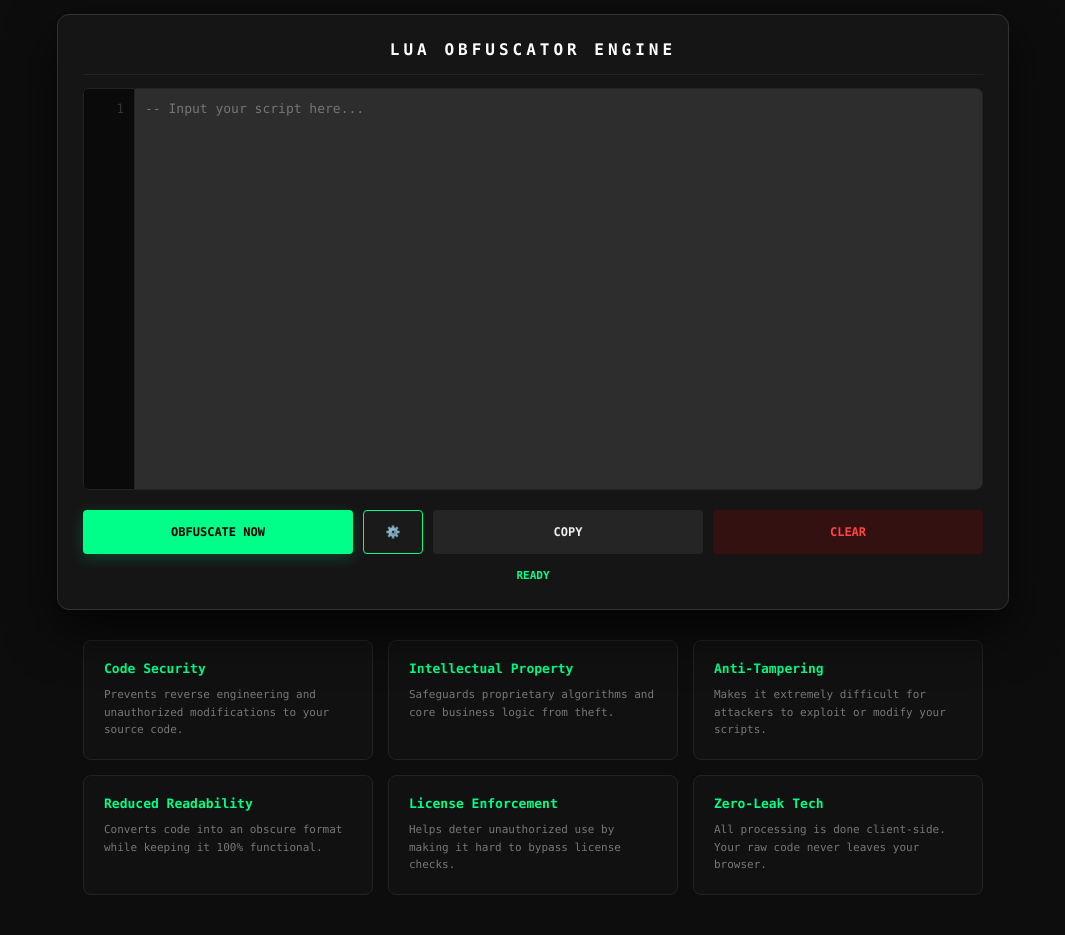
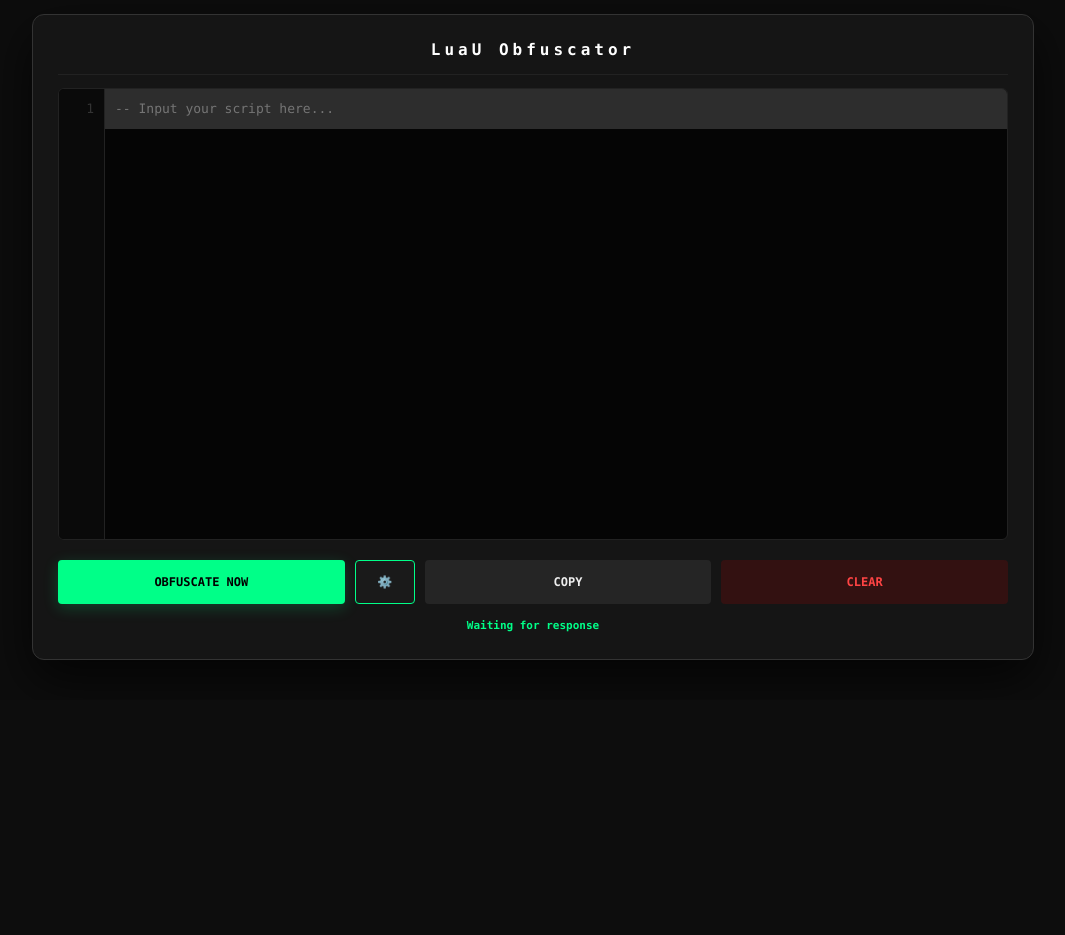
Before and after one commit to tienxida112-blip/Obfuscator, a plain HTML site: page index.html in a window 1280 px wide. Shown: the part 203-1138 px from the top of the page, without its empty margins (107-1172 px from the left). After the commit the page ends 903 px from the top, so only its background shows below. Drawn offline with nearby package versions, Linux system fonts and the light colour scheme.

Commit message:
Refactor HTML structure and improve styles
Updated the title and various styles for better UI. Enhanced editor functionality and adjusted layout.

```diff
--- a/index.html
+++ b/index.html
@@ -2,11 +2,11 @@
 <html lang="en">
 <head>
     <meta charset="UTF-8">
-    <title>tienxida112-blip | Obfuscator Engine</title>
+    <title>LuaU Obfuscator</title>
     <link href="https://cdnjs.cloudflare.com/ajax/libs/prism/1.29.0/themes/prism-tomorrow.min.css" rel="stylesheet" />
     <style>
-        :root { --primary: #00ff88; --bg: #0d0d0d; --card: #151515; }
-        body { background: var(--bg); color: var(--primary); font-family: 'Consolas', monospace; display: flex; flex-direction: column; align-items: center; min-height: 100vh; margin: 0; padding: 40px 0; overflow-x: hidden; }
+        :root { --primary: #00ff88; --bg: #0d0d0d; --card: #151515; --font: 'Consolas', 'Monaco', monospace; }
+        body { background: var(--bg); color: var(--primary); font-family: var(--font); display: flex; flex-direction: column; align-items: center; min-height: 100vh; margin: 0; padding: 40px 0; overflow-x: hidden; }
 
         .profile { text-align: center; margin-bottom: 30px; text-decoration: none; display: block; transition: 0.3s; }
         .profile:hover { transform: scale(1.05); }
@@ -14,26 +14,84 @@
         .profile h1 { color: #fff; margin: 10px 0 5px; font-size: 22px; }
         .profile span { color: #666; font-size: 12px; letter-spacing: 3px; text-transform: uppercase; }
 
-        .window { width: 900px; background: var(--card); padding: 25px; border-radius: 12px; border: 1px solid #333; box-shadow: 0 20px 50px rgba(0,0,0,0.7); position: relative; }
+        .window { width: 950px; background: var(--card); padding: 25px; border-radius: 12px; border: 1px solid #333; box-shadow: 0 20px 50px rgba(0,0,0,0.7); position: relative; }
         .window.blur { filter: blur(8px); pointer-events: none; }
         h2 { text-align: center; margin-top: 0; color: #fff; font-size: 16px; letter-spacing: 4px; border-bottom: 1px solid #222; padding-bottom: 15px; }
 
-        /* RE-FIXED EDITOR LAYOUT */
-        .editor-wrapper { display: flex; background: #050505; border: 1px solid #222; border-radius: 6px; height: 400px; overflow: hidden; position: relative; }
+        /* PHƯƠNG PHÁP FIX LỆCH DÒNG TRIỆT ĐỂ: CSS GRID OVERLAY */
+        .editor-wrapper {
+            display: flex;
+            background: #050505;
+            border: 1px solid #222;
+            border-radius: 6px;
+            height: 450px;
+            overflow: auto; /* Scroll chính nằm ở đây */
+            position: relative;
+        }
 
-        .editor-scroller { display: flex; flex: 1; overflow: auto; position: relative; scroll-behavior: auto; }
+        .gutter {
+            background: #0a0a0a;
+            border-right: 1px solid #222;
+            min-width: 45px;
+            padding: 10px 0;
+            text-align: right;
+            user-select: none;
+            position: sticky;
+            left: 0;
+            z-index: 10;
+        }
+        .line-numbers {
+            color: #333;
+            font-size: 13px;
+            line-height: 1.5;
+            padding-right: 10px;
+            font-family: var(--font);
+        }
 
-        .gutter { background: #0a0a0a; border-right: 1px solid #222; min-width: 50px; flex-shrink: 0; position: sticky; left: 0; z-index: 5; }
-        .line-numbers { color: #333; padding: 10px 0; text-align: right; font-size: 13px; line-height: 1.5; padding-right: 10px; user-select: none; pointer-events: none; }
+        .editor-area {
+            position: relative;
+            flex-grow: 1;
+            min-width: fit-content;
+        }
 
-        .editor-container { position: relative; flex: 1; min-width: 1000px; } /* min-width để scroll ngang ko bị vỡ */
-        #editor, #highlight-layer { position: absolute; top: 0; left: 0; width: 100%; height: 100%; margin: 0; padding: 10px; box-sizing: border-box; font-family: 'Consolas', monospace; font-size: 13px; line-height: 1.5; border: none; outline: none; white-space: pre; overflow: hidden; }
+        #editor, #highlight-layer {
+            margin: 0;
+            padding: 10px;
+            border: none;
+            outline: none;
+            font-family: var(--font);
+            font-size: 13px;
+            line-height: 1.5;
+            white-space: pre;
+            tab-size: 4;
+            box-sizing: border-box;
+            display: block;
+            min-width: 100%;
+        }
 
-        #editor { color: transparent; caret-color: var(--primary); background: transparent; z-index: 2; resize: none; width: 100%; height: 100%; }
-        #highlight-layer { z-index: 1; pointer-events: none; color: #888; width: 100%; height: 100%; }
+        #editor {
+            position: relative;
+            background: transparent;
+            color: transparent;
+            caret-color: var(--primary);
+            z-index: 2;
+            resize: none;
+            overflow: hidden; /* Để wrapper gánh scroll */
+            width: 100%;
+        }
 
+        #highlight-layer {
+            position: absolute;
+            top: 0;
+            left: 0;
+            z-index: 1;
+            pointer-events: none;
+            color: #888;
+        }
+
+        /* Control UI */
         .btn-group { display: flex; gap: 10px; margin-top: 20px; }
-        button { flex: 1; padding: 14px; border: none; border-radius: 4px; font-weight: bold; cursor: pointer; transition: 0.3s; font-family: 'Consolas', monospace; font-size: 12px; text-transform: uppercase; }
+        button { flex: 1; padding: 14px; border: none; border-radius: 4px; font-weight: bold; cursor: pointer; transition: 0.3s; font-family: var(--font); font-size: 12px; text-transform: uppercase; }
         .btn-obf { background: var(--primary); color: #000; box-shadow: 0 4px 15px rgba(0, 255, 136, 0.2); }
         .btn-obf:hover { box-shadow: 0 0 25px var(--primary); transform: translateY(-2px); }
         .btn-setting { background: #1a1a1a; color: var(--primary); width: 60px; flex: none; border: 1px solid var(--primary); }
@@ -41,20 +99,9 @@
         .btn-clear { background: #331111; color: #ff4444; }
         #status { text-align: center; margin-top: 15px; font-size: 11px; font-weight: bold; height: 15px; }
 
-        .features { display: grid; grid-template-columns: repeat(3, 1fr); gap: 15px; width: 900px; margin-top: 30px; }
-        .feat-card { background: #111; border: 1px solid #222; padding: 20px; border-radius: 8px; transition: 0.4s; cursor: default; }
-        .feat-card:hover { border-color: var(--primary); box-shadow: 0 0 20px rgba(0, 255, 136, 0.15); transform: translateY(-5px); }
-        .feat-card h3 { color: var(--primary); font-size: 13px; margin: 0 0 10px 0; }
-        .feat-card p { color: #777; font-size: 11px; margin: 0; line-height: 1.6; }
-
-        .faq { width: 900px; margin-top: 40px; border-top: 1px solid #222; padding-top: 25px; }
-        .faq-item { margin-bottom: 20px; }
-        .faq-q { color: #fff; font-size: 14px; margin-bottom: 8px; display: flex; align-items: center; gap: 10px; }
-        .faq-q::before { content: '●'; color: var(--primary); }
-        .faq-a { color: #666; font-size: 12px; padding-left: 20px; line-height: 1.7; }
-
-        #overlay { position: fixed; top: 0; left: 0; width: 100%; height: 100%; background: rgba(0,0,0,0.85); display: none; z-index: 10; backdrop-filter: blur(5px); }
-        .modal { position: fixed; top: 50%; left: 50%; transform: translate(-50%, -50%); width: 380px; background: #1a1a1a; border: 1px solid var(--primary); border-radius: 10px; padding: 30px; z-index: 11; display: none; }
+        /* Settings Modal */
+        #overlay { position: fixed; top: 0; left: 0; width: 100%; height: 100%; background: rgba(0,0,0,0.85); display: none; z-index: 100; backdrop-filter: blur(5px); }
+        .modal { position: fixed; top: 50%; left: 50%; transform: translate(-50%, -50%); width: 380px; background: #1a1a1a; border: 1px solid var(--primary); border-radius: 10px; padding: 30px; z-index: 101; display: none; }
         .tag-box { display: flex; flex-wrap: wrap; gap: 8px; min-height: 80px; background: #080808; border: 1px solid #333; padding: 12px; margin: 15px 0; border-radius: 5px; }
         .tag { background: rgba(0, 255, 136, 0.1); color: var(--primary); padding: 5px 12px; border-radius: 4px; font-size: 11px; border: 1px solid var(--primary); cursor: pointer; }
         .input-group { display: flex; gap: 8px; }
@@ -66,31 +113,29 @@
 <a href="https://github.com/tienxida112-blip" target="_blank" class="profile">
     <img src="https://avatars.githubusercontent.com/u/246861080?s=96&v=4" alt="tienxida112-blip">
     <h1>tienxida112-blip</h1>
-    <span>Expert Developer | Script Security</span>
+    <span>Nevermind.</span>
 </a>
 
 <div id="overlay"></div>
 <div class="modal" id="setting-modal">
-    <h3 style="color:#fff; text-align:center; font-size:14px; margin:0 0 20px 0;">EXECUTOR BLACKLIST</h3>
+    <h3 style="color:#fff; text-align:center; font-size:14px; margin:0 0 20px 0;">Blocked Executor</h3>
     <div class="input-group">
         <input type="text" id="exec-input" placeholder="Executor name..." oninput="toggleAddBtn()">
         <button id="add-btn" style="display:none; background:var(--primary); color:#000; width:70px;" onclick="addTag()">ADD</button>
     </div>
     <div class="tag-box" id="tag-container"></div>
-    <button style="width:100%; background:#222; color:#fff;" onclick="closeSettings()">SAVE CHANGES</button>
+    <button style="width:100%; background:#222; color:#fff;" onclick="closeSettings()">Save</button>
 </div>
 
 <div class="window" id="main-window">
-    <h2>LUA OBFUSCATOR ENGINE</h2>
-    <div class="editor-wrapper">
-        <div class="editor-scroller" id="scroller" onscroll="syncScroll()">
-            <div class="gutter">
-                <div class="line-numbers" id="line-num-gutter">1</div>
-            </div>
-            <div class="editor-container">
-                <pre id="highlight-layer"><code class="language-lua" id="highlight-content"></code></pre>
-                <textarea id="editor" spellcheck="false" placeholder="-- Input your script here..." oninput="updateView()"></textarea>
-            </div>
+    <h2>LuaU Obfuscator</h2>
+    <div class="editor-wrapper" id="master-scroller">
+        <div class="gutter">
+            <div class="line-numbers" id="line-num-gutter">1</div>
+        </div>
+        <div class="editor-area">
+            <pre id="highlight-layer"><code class="language-lua" id="highlight-content"></code></pre>
+            <textarea id="editor" spellcheck="false" placeholder="-- Input your script here..." oninput="updateView()"></textarea>
         </div>
     </div>
     <div class="btn-group">
@@ -99,34 +144,7 @@
         <button class="btn-copy" onclick="doCopy()">Copy</button>
         <button class="btn-clear" onclick="doReset()">Clear</button>
     </div>
-    <div id="status">READY</div>
-</div>
-
-<div class="features">
-    <div class="feat-card">
-        <h3>Code Security</h3>
-        <p>Prevents reverse engineering and unauthorized modifications to your source code.</p>
-    </div>
-    <div class="feat-card">
-        <h3>Intellectual Property</h3>
-        <p>Safeguards proprietary algorithms and core business logic from theft.</p>
-    </div>
-    <div class="feat-card">
-        <h3>Anti-Tampering</h3>
-        <p>Makes it extremely difficult for attackers to exploit or modify your scripts.</p>
-    </div>
-    <div class="feat-card">
-        <h3>Reduced Readability</h3>
-        <p>Converts code into an obscure format while keeping it 100% functional.</p>
-    </div>
-    <div class="feat-card">
-        <h3>License Enforcement</h3>
-        <p>Helps deter unauthorized use by making it hard to bypass license checks.</p>
-    </div>
-    <div class="feat-card">
-        <h3>Zero-Leak Tech</h3>
-        <p>All processing is done client-side. Your raw code never leaves your browser.</p>
-    </div>
+    <div id="status">Waiting for response</div>
 </div>
 
 <script src="https://cdnjs.cloudflare.com/ajax/libs/prism/1.29.0/prism.min.js"></script>
@@ -136,7 +154,6 @@
     const editor = document.getElementById('editor');
     const highlightContent = document.getElementById('highlight-content');
     const lineNumGutter = document.getElementById('line-num-gutter');
-    const scroller = document.getElementById('scroller');
     const status = document.getElementById('status');
     const mainWindow = document.getElementById('main-window');
     const settingModal = document.getElementById('setting-modal');
@@ -155,71 +172,64 @@
 
     function updateView() {
         const text = editor.value;
-        highlightContent.textContent = text;
+
+        // Cập nhật Highlight
+        highlightContent.textContent = text + (text.endsWith('\n') ? ' ' : '');
         Prism.highlightElement(highlightContent);
 
-        // Cập nhật số dòng
-        const lines = text.split('\n').length;
-        let lineNumbersHTML = '';
-        for (let i = 1; i <= lines; i++) {
-            lineNumbersHTML += i + '<br>';
-        }
-        lineNumGutter.innerHTML = lineNumbersHTML;
+        // Cập nhật số dòng - Dùng mảng Join để tối ưu hiệu năng
+        const lines = text.split('\n');
+        const lineCount = lines.length;
+        lineNumGutter.innerHTML = Array.from({length: lineCount}, (_, i) => i + 1).join('<br>');
 
-        // Tự động điều chỉnh chiều cao textarea và highlight layer dựa trên nội dung
-        const height = Math.max(lines * 19.5 + 20, 380); // 19.5 là line-height x font-size
-        editor.style.height = height + 'px';
-        document.getElementById('highlight-layer').style.height = height + 'px';
+        // Căng chiều cao textarea khớp với layer highlight
+        editor.style.height = '0px';
+        const scrollHeight = editor.scrollHeight;
+        editor.style.height = scrollHeight + 'px';
+        document.getElementById('highlight-layer').style.height = scrollHeight + 'px';
     }
 
-    function syncScroll() {
-        // Không cần sync top nữa vì chúng ta scroll cái container bọc ngoài
-        // Chỉ cần sync left cho layer highlight nếu scroll ngang
-        document.getElementById('highlight-layer').scrollLeft = scroller.scrollLeft;
-    }
+    // Đồng bộ Tab key
+    editor.addEventListener('keydown', function(e) {
+        if (e.key === 'Tab') {
+            e.preventDefault();
+            const start = this.selectionStart;
+            const end = this.selectionEnd;
+            this.value = this.value.substring(0, start) + "\t" + this.value.substring(end);
+            this.selectionStart = this.selectionEnd = start + 1;
+            updateView();
+        }
+    });
 
     function doObfuscate() {
         if (!editor.value) return;
-        setStatus("ENCRYPTING DATA...");
+        setStatus("Obfuscating...");
         setTimeout(() => {
+            // Logic obfuscate giữ nguyên
             const r1 = Math.floor(Math.random() * 9999), r2 = Math.floor(Math.random() * 9999), r3 = Math.floor(Math.random() * 9999);
             const secret = r1 + r2 + r3;
-
             const hide = (s) => {
                 let k = Math.floor(Math.random() * 100) + 40;
                 let d = s.split('').map(c => c.charCodeAt(0) ^ k).join(',');
                 return `(function() local k,v = ${k},{${d}} local r="" for i=1,#v do r=r..string.char(bit32.bxor(v[i],k)) end return r end)()`;
             };
-
-            let bl = "";
-            if (blockedExecutors.length > 0) {
-                const enc = blockedExecutors.map(e => "{" + e.split('').map(c => c.charCodeAt(0) ^ 11).join(',') + "}").join(",");
-                bl = `local l1I={${enc}} local Il1=identifyexecutor() for _,v in ipairs(l1I) do local s="" for _,b in ipairs(v) do s=s..string.char(bit32.bxor(b,11)) end if Il1:find(s) then while true do end end end `;
-            }
-
-            let data = "{", count = 0;
+            let data = "{";
             editor.value.split('\n').forEach(line => {
                 const m = line.match(/(\w+)\(["'](.+)["']\)/);
-                if (m) {
-                    data += `{"\\2",${hide(m[1])}},{"\\1",${hide(m[2])}},{"\\3",${count + 1 + secret}},`;
-                    count++;
-                }
+                if (m) data += `{"\\2",${hide(m[1])}},{"\\1",${hide(m[2])}},{"\\3",${secret+1}},`;
             });
-
-            const junk = `local function l1lI() local _={${Math.random()}} return _ end; `;
-            const core = `local function lI(d,r1,r2,r3) local k=r1+r2+r3 local s,e={},getfenv() ${junk} local o={["\\1"]=function(v)table.insert(s,v)end,["\\2"]=function(k)table.insert(s,e[k] or _G[k])end,["\\3"]=function(n)local a={}for i=1,n-k do table.insert(a,1,table.remove(s))end local f=table.remove(s)if f then pcall(f,unpack(a))end end}for i=1,#d do local c=d[i] if o[c[1]] then o[c[1]](c[2])end end end`;
-
-            const wrapperStart = `return (function(...) local _j = {${Array.from({length:20}, ()=>Math.floor(Math.random()*1000)).join(',')}}; `;
-            const wrapperEnd = ` end)(...)`;
-
-            editor.value = `${wrapperStart} ${bl} local v1,v2,v3=${r1},${r2},${r3} ${core} lI(${data}},v1,v2,v3) ${wrapperEnd}`;
-
-            updateView(); setStatus("OBFUSCATION COMPLETE!");
-        }, 1500);
+            const core = `local function lI(d,r1,r2,r3) local k=r1+r2+r3 local s,e={},getfenv() local o={["\\1"]=function(v)table.insert(s,v)end,["\\2"]=function(k)table.insert(s,e[k] or _G[k])end,["\\3"]=function(n)local a={}for i=1,n-k do table.insert(a,1,table.remove(s))end local f=table.remove(s)if f then pcall(f,unpack(a))end end}for i=1,#d do local c=d[i] if o[c[1]] then o[c[1]](c[2])end end end`;
+            editor.value = `return (function(...) local v1,v2,v3=${r1},${r2},${r3} ${core} lI(${data}},v1,v2,v3) end)(...)`;
+            updateView();
+            setStatus("Obfuscated!");
+        }, 1200);
     }
 
-    function doCopy() { navigator.clipboard.writeText(editor.value); setStatus("COPIED!"); }
-    function doReset() { editor.value = ""; updateView(); setStatus("CLEARED!"); }
+    function doCopy() { navigator.clipboard.writeText(editor.value); setStatus("Copied!"); }
+    function doReset() { editor.value = ""; updateView(); setStatus("Cleared!"); }
+
+    // Init khởi tạo
+    updateView();
 </script>
 </body>
 </html>
```
